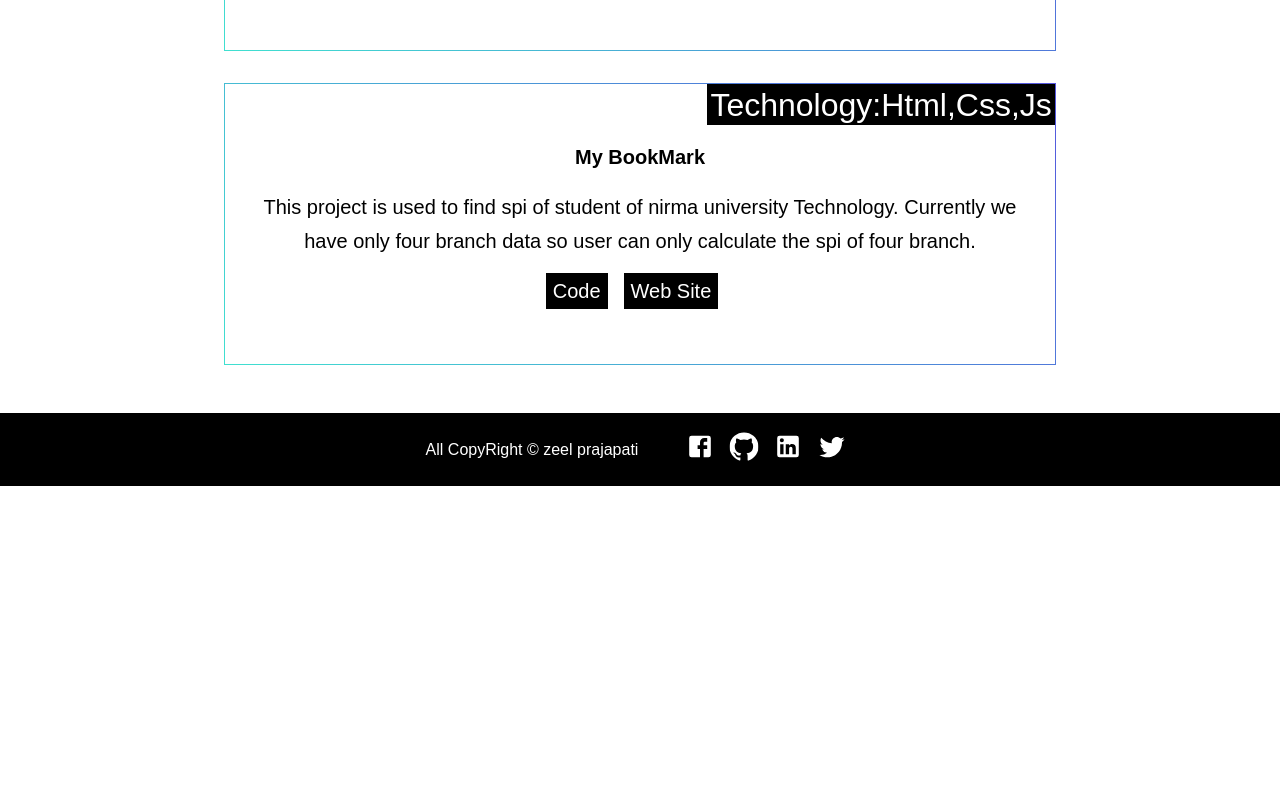
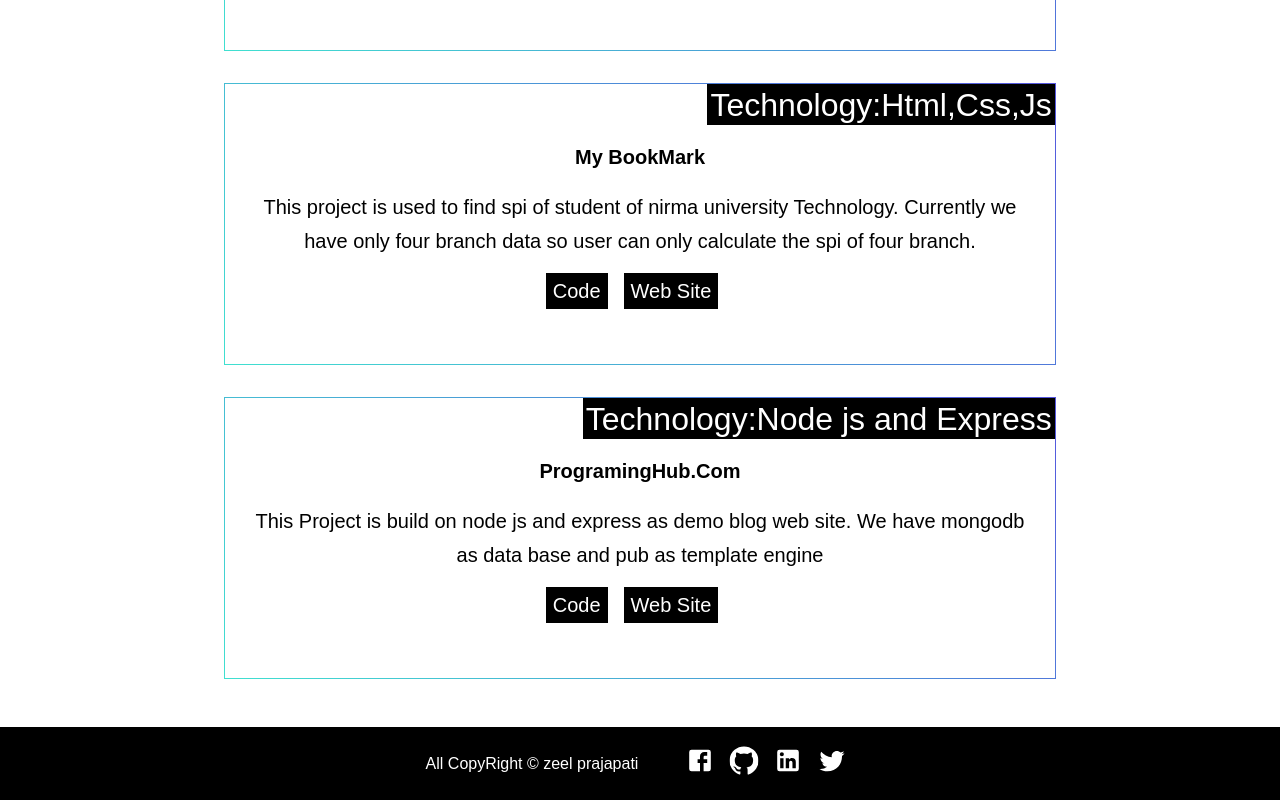
Before and after one commit to zeel-codder/MyWebSite, a Next.js app: page /me/tools in a window 1280 px wide. Shown: the part 1074-1874 px from the top of the page. Before the commit the page ends 1560 px from the top, so only its background shows below. Built offline with nearby package versions, Linux system fonts and the light colour scheme.

Commit message:
add tools options

```diff
--- a/Data/project/tools.js
+++ b/Data/project/tools.js
@@ -36,7 +36,17 @@ const data=[
         description:'This project is used to find spi of student of nirma university Technology. Currently we have only four branch data so user can only calculate the spi of four branch.',
         codelink:'https://github.com/zeel-codder/BookMarks',
         link:'https://mybookmarks1.netlify.app/'
-    }
+    },
+    {
+        id:5,
+
+        title:'ProgramingHub.com',
+        technology:'Node js and Express',
+        description:'This Project is build on node js and express as demo blog web site. We have mongodb as data base and pub as template engine',
+        codelink:'https://github.com/zeel-codder/ProgramingHub',
+        link:'/'
+    },
+
 
 ]
 
```
